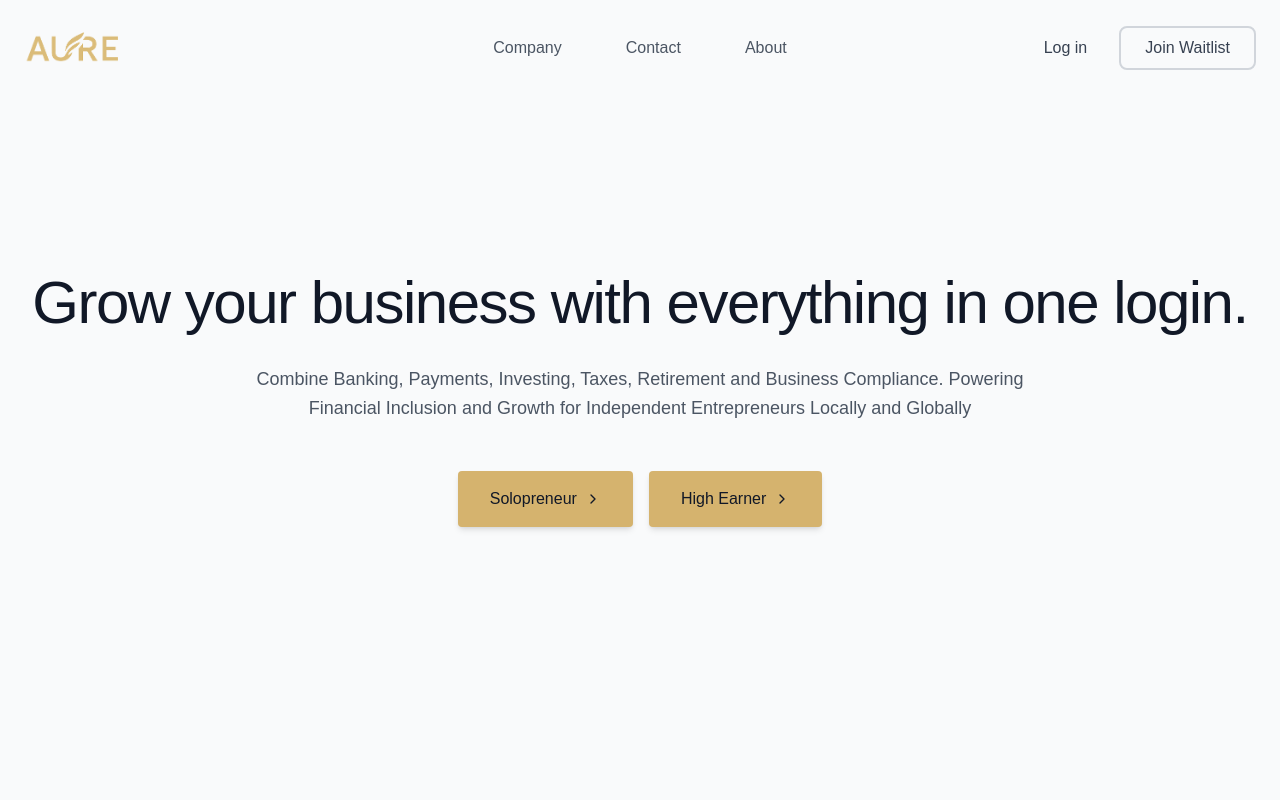
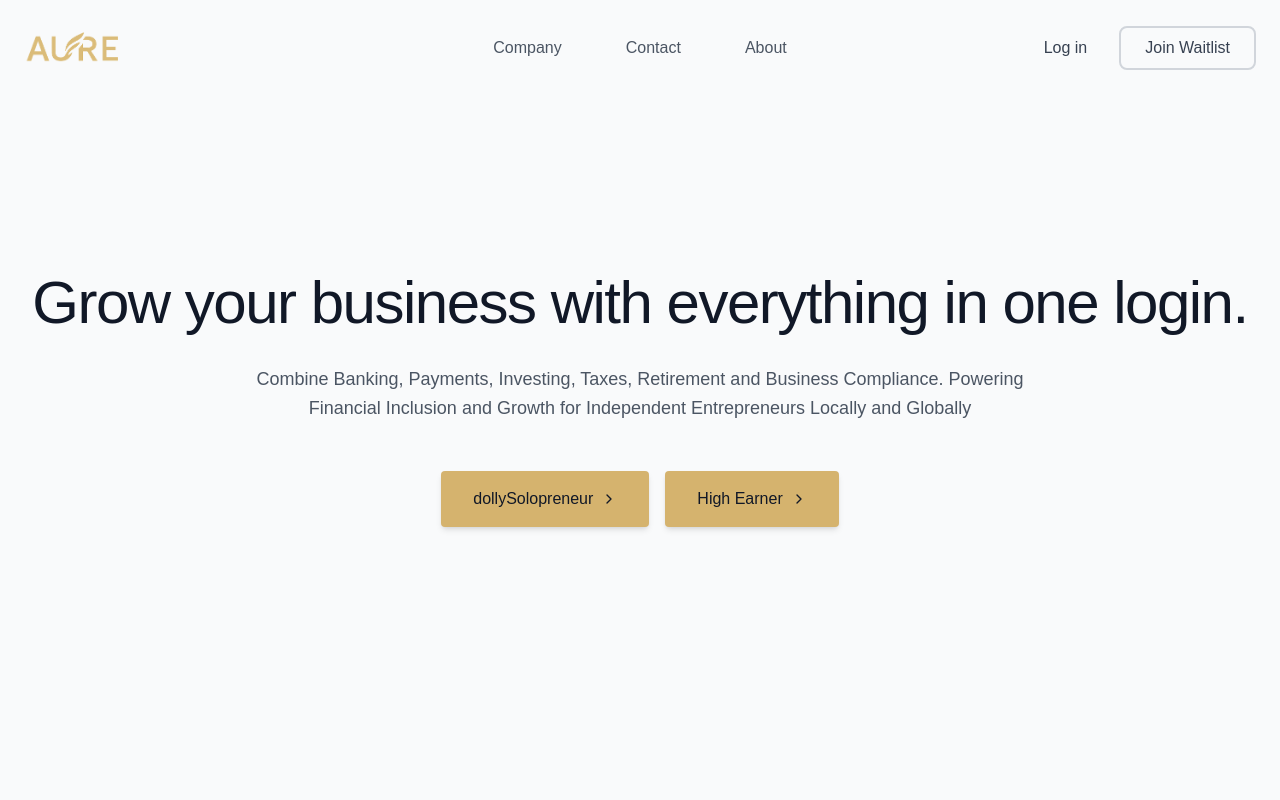
Before and after one commit to Rishaan-2012/joinaure.com-v0.1-, a Next.js app: page / in a window 1280 px wide. Shown: the top 800 px of the page. Built offline with nearby package versions, Linux system fonts and the light colour scheme.

Commit message:
Update landing-page.tsx

```diff
--- a/landing-page.tsx
+++ b/landing-page.tsx
@@ -390,7 +390,7 @@ export default function LandingPage({
               onClick={onSolopreneurClick}
               className="button-hover bg-[#d5b36e] hover:bg-[#c4a05d] text-gray-900 px-8 py-4 rounded flex items-center gap-2 font-medium shadow-md hover:shadow-lg"
             >
-              Solopreneur
+              dollySolopreneur
               <ChevronRight className="w-4 h-4" />
             </button>
 
```
